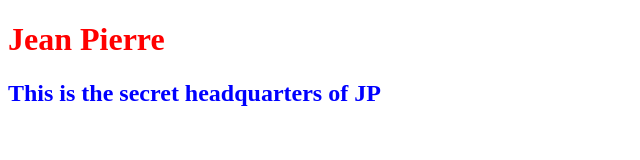
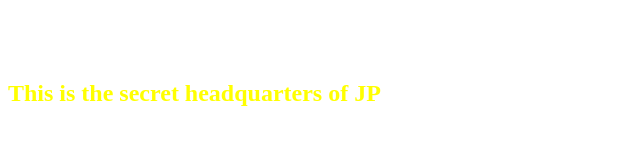
Before and after one commit to janpier/janpier.github.io, a plain HTML site: page unit_1/index.html in a window 1280 px wide. Shown: the whole page, without its empty margins (0-640 px from the left). Drawn offline with Linux system fonts and the light colour scheme.

Commit message:
Update style.css

```diff
--- a/unit_1/css/style.css
+++ b/unit_1/css/style.css
@@ -5,9 +5,9 @@ body {
 }
 
 h1, p {
-	color: red;
+	color: white;
 }
 
 h2, p {
-	color:blue;
+	color:yellow;
 }
```
